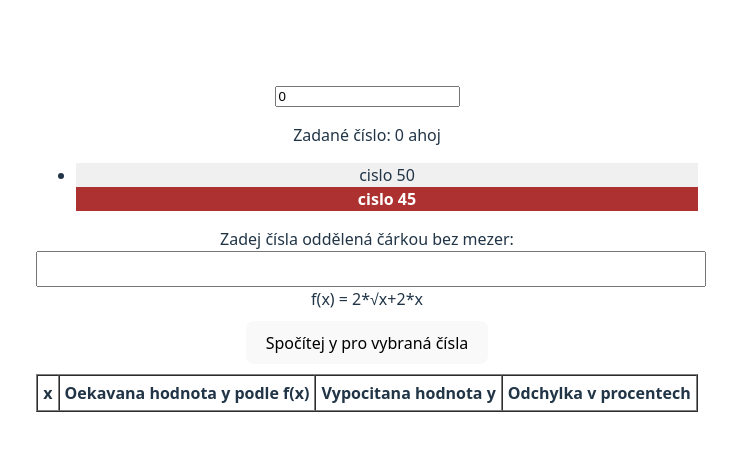
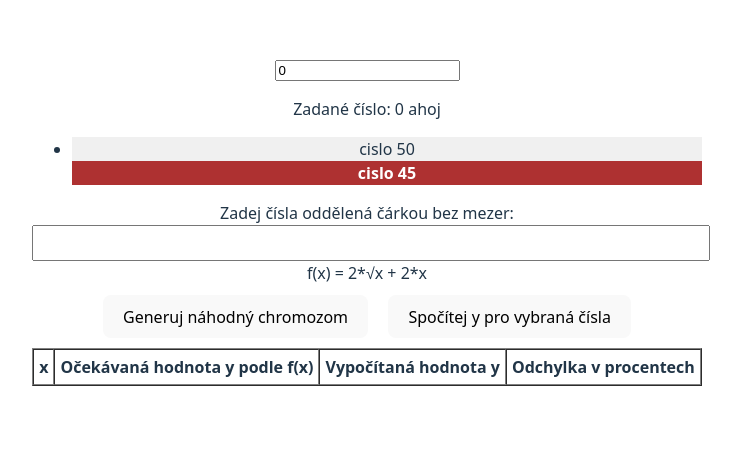
Before and after one commit to SimonSurynek/soc-regrese, a Vue app: page / in a window 1280 px wide. Shown: the part 185-636 px from the top of the page, without its empty margins (273-1014 px from the left). Built offline with nearby package versions, Linux system fonts and the light colour scheme.

Commit message:
Update App.vue

```diff
--- a/src/App.vue
+++ b/src/App.vue
@@ -5,7 +5,38 @@ const log = ref("");
 
 const vstupniCisla = ref("");
 
-const COLS = 5;
+const COLS = 100;
+const chromozom = ref([]);
+
+
+function GenerovaniChromozomu() {
+  const chrom = [];
+
+  for (let i = 0; i < COLS; i++) {
+    const PovoleneVstupy = [0];
+
+    for (let x = 0; x < i; x++) {
+      PovoleneVstupy.push(x + 1);
+    }
+
+    PovoleneVstupy.push(100);
+    PovoleneVstupy.push(101);
+
+    const in1 = PovoleneVstupy[Math.floor(Math.random() * PovoleneVstupy.length)];
+    const in2 = PovoleneVstupy[Math.floor(Math.random() * PovoleneVstupy.length)];
+    const fn = Math.floor(Math.random() * 5);
+
+    chrom.push(in1, in2, fn);
+  }
+
+
+  chrom.push(COLS - 1);
+
+  chromozom.value = chrom;
+  console.log("Generovany chromozom", chrom);
+  return chrom;
+}
+
 
 function chrom_evaluate(chrom, valX) {
   var values = [];
@@ -14,23 +45,13 @@ function chrom_evaluate(chrom, valX) {
   values[101] = 0;
   console.log("chrom", chrom);
 
-  /* todo prepsat na cyklus pres N prvku a podle defunice funkci 0: +, 1: *, 2: -, ...
-  values[1] = Math.sqrt(values[0]);
-  values[2] = values[0] * values[1];
-  values[3] = values[0] * values[1];
-  values[4] = values[2] + values[100];
-  values[5] = Math.sqrt(values[0]);
-  */
-
   for (let i = 0; i < COLS; i++) {
     var in1 = chrom[i * 3 + 0];
     var in2 = chrom[i * 3 + 1];
     var fn = chrom[i * 3 + 2];
 
-
     in1 = values[in1];
     in2 = values[in2];
-
 
     if (fn == 0) {
       values[i + 1] = in1 + in2;
@@ -44,7 +65,7 @@ function chrom_evaluate(chrom, valX) {
       values[i + 1] = Math.sqrt(in1);
     }
 
-    console.log("Krok", i, "PrvniCislo", in1, "DuheCislo", in2, "FunkceCislo", fn, "Vysledek", values[i + 1]);
+    console.log("Krok", i, "PrvniCislo", in1, "DruheCislo", in2, "FunkceCislo", fn, "Vysledek", values[i + 1]);
   }
 
   var idout = chrom[COLS * 3];
@@ -52,26 +73,22 @@ function chrom_evaluate(chrom, valX) {
   return values[idout];
 }
 
-
 const HodnotyY = ref([]);
 
 function PocitaniY() {
   const cisla = vstupniCisla.value
     .split(',')
-  .map(Number)
+    .map(Number);
+
   const Vysledky = cisla.map(x => ({
     x,
-    y: chrom_evaluate([0, 0, 4, 0, 1, 1, 0, 1, 1, 2, 100, 0, 0, 3, 4, 4], x)
+    y: chrom_evaluate(chromozom.value, x)
   }));
-
-  // komentar
 
   HodnotyY.value = Vysledky;
 }
 
-
 const text = ref("ahoj");
-//const log = ref("");
 const cislo = ref(0);
 
 const mensiCisla = computed(() => {
@@ -86,57 +103,45 @@ const mensiCisla = computed(() => {
 </script>
 
 <template>
-  <!-- <div>{{ text }}</div>
-  <input type="text">
-  <button @click="funkce">OK</button> -->
-  <pre>
-    {{ log }}
-    </pre>
+  <pre>{{ log }}</pre>
+
   <div>
     <input type="number" v-model.number="cislo" placeholder="Zadej číslo" />
     <p>Zadané číslo: {{ cislo }} {{  text }}</p>
     <ul>
       <li v-for="n in mensiCisla" :key="n" :class="{ even: n % 2 === 0, odd: n % 2 !== 0 }">cislo {{ n }}</li>
     </ul>
+  </div>
 
-
-  </div>
   <div>
     <label for="cisla">Zadej čísla oddělená čárkou bez mezer:</label><br />
-  <input
-    id="cisla"
-    type="text"
-    v-model="vstupniCisla"
-
-  />
-  <br>
-  <div>f(x) = 2*√x+2*x</div>
+    <input id="cisla" type="text" v-model="vstupniCisla" /><br />
+    <div>f(x) = 2*√x + 2*x</div>
+    <button @click="GenerovaniChromozomu">Generuj náhodný chromozom</button>
     <button @click="PocitaniY">Spočítej y pro vybraná čísla</button>
 
     <table border="1" cellspacing="0" cellpadding="5">
       <thead>
         <tr>
           <th>x</th>
-        <th>Oekavana hodnota y podle f(x)</th>
-        <th>Vypocitana hodnota y</th>
+          <th>Očekávaná hodnota y podle f(x)</th>
+          <th>Vypočítaná hodnota y</th>
           <th>Odchylka v procentech</th>
         </tr>
       </thead>
       <tbody>
         <tr v-for="hodnota in HodnotyY" :key="hodnota.x">
           <td>{{ hodnota.x }}</td>
-        <td>{{(2 * Math.sqrt(hodnota.x) + 2 * hodnota.x).toFixed(2) }}</td>
-        <td>{{(hodnota.y).toFixed(2) }}</td>
-        <td>{{(100 / (2 * Math.sqrt(hodnota.x) + 2 * hodnota.x) * hodnota.y).toFixed(2) + "%" }}</td>
+          <td>{{ (2 * Math.sqrt(hodnota.x) + 2 * hodnota.x).toFixed(2) }}</td>
+          <td>{{ (hodnota.y).toFixed(2) }}</td>
+          <td>{{ (100 / (2 * Math.sqrt(hodnota.x) + 2 * hodnota.x) * hodnota.y).toFixed(2) + "%" }}</td>
         </tr>
       </tbody>
     </table>
   </div>
-
 </template>
 
 <style scoped>
-
 #cisla {
   width: 100%;
   height: 30px;
@@ -148,11 +153,6 @@ button {
 .even {
   background-color: #f0f0f0;
 }
-#VypocitaneHodnoty {
-  text-align: left;
-  padding: 0;
-}
-
 .odd {
   background-color: #ae3131;
   color: #fff;
```
Lines whose indentation alone changed are shown as unchanged.
